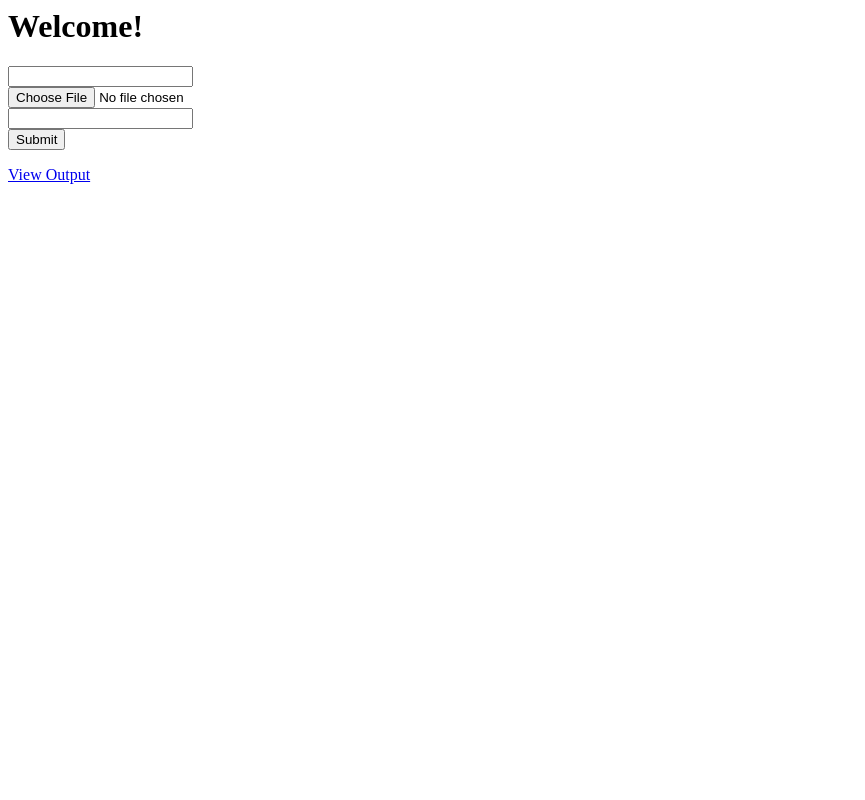
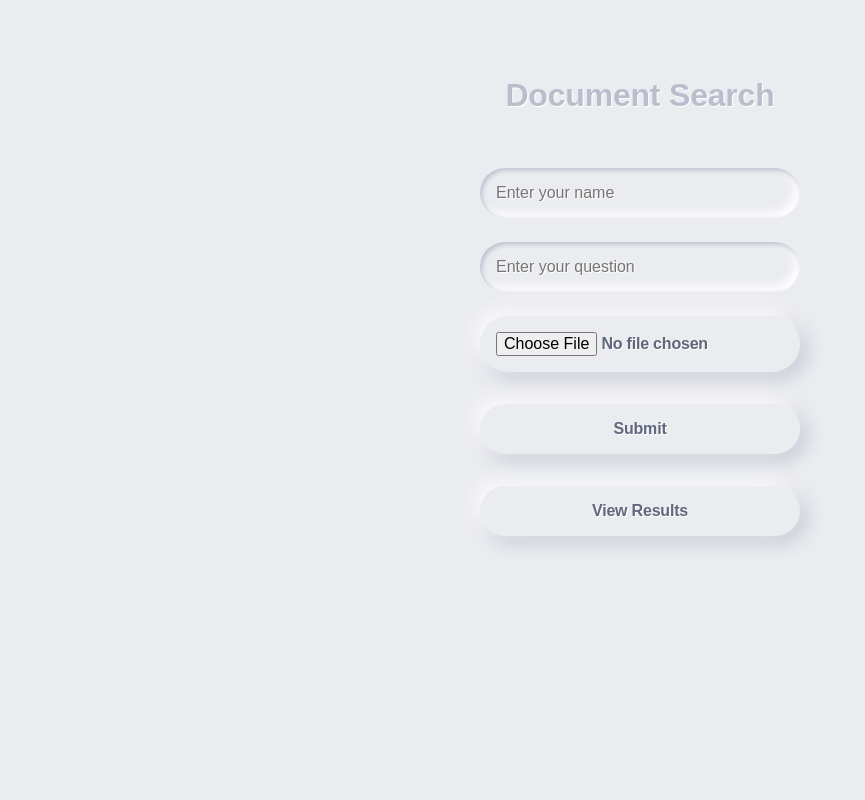
Before and after one commit to Sidaarth-55/FlightCancellation, a Django app: page /home/ in a window 1280 px wide. Shown: the whole page, without its empty margins (0-865 px from the left). Run offline with Django 5.2, Linux system fonts and the light colour scheme.

Commit message:
Integrated the Frontend part

```diff
--- a/FlightCancellation/settings.py
+++ b/FlightCancellation/settings.py
@@ -11,6 +11,7 @@ https://docs.djangoproject.com/en/5.0/ref/settings/
 """
 
 from pathlib import Path
+import os
 
 # Build paths inside the project like this: BASE_DIR / 'subdir'.
 BASE_DIR = Path(__file__).resolve().parent.parent
--- a/FlightCancellationApp/QuestionAnswer.py
+++ b/FlightCancellationApp/QuestionAnswer.py
@@ -32,7 +32,7 @@ def QA(question,context):
     tokenizer=AutoTokenizer.from_pretrained("meta-llama/llama-2-7b-chat-hf", cache_dir="/users/sid/LLMs")
 
     inputs=tokenizer(prompt, return_tensors="pt").to('mps')
-    outputs=model.generate(**inputs, max_new_tokens=20, temperature=0.1)
+    outputs=model.generate(**inputs, max_new_tokens=20, temperature=0.05)
     response= tokenizer.decode(outputs[0],skip_special_tokens=True)
 
 
--- a/FlightCancellationApp/forms.py
+++ b/FlightCancellationApp/forms.py
@@ -5,3 +5,12 @@ class PDFform(forms.ModelForm):
     class Meta:
         model=PDF
         fields=('name','file','question')
+
+    def __init__(self, *args, **kwargs):
+        super(PDFform, self).__init__(*args, **kwargs)
+        self.fields['name'].widget.attrs.update({'class': 'nameclass'})
+        self.fields['name'].widget.attrs['placeholder'] = 'Enter your name'
+        self.fields['question'].widget.attrs.update({'class': 'questionclass'})
+        self.fields['question'].widget.attrs['placeholder'] = 'Enter your question'
+        self.fields['file'].widget=forms.FileInput()
+        self.fields['file'].widget.attrs={'class':'fileuploadclass'}
--- /dev/null
+++ b/FlightCancellationApp/static/css/index.css
@@ -0,0 +1,121 @@
+body, html {
+  background-color: #EBECF0;
+}
+
+body, p, select, textarea, .fileuploadclass,.formsubmit,.viewresults {
+  font-family: "Montserrat", sans-serif;
+  letter-spacing: -0.2px;
+  font-size: 16px;
+}
+
+div, p {
+  color: #BABECC;
+  text-shadow: 1px 1px 1px #FFF;
+}
+
+form {
+  padding: 16px;
+  width: 320px;
+  margin: 0 auto;
+}
+
+.segment {
+  padding: 32px 0;
+  text-align: center;
+}
+
+label {
+  display: block;
+  margin-bottom: 24px;
+  width: 100%;
+}
+
+.fileuploadclass,.nameclass,.questionclass,.formsubmit,.viewresults {
+  border: 0;
+  outline: 0;
+  font-size: 16px;
+  border-radius: 320px;
+  padding: 16px;
+  background-color: #EBECF0;
+  text-shadow: 1px 1px 0 #FFF;
+}
+
+
+.nameclass,.questionclass {
+  margin-right: 8px;
+  box-shadow: inset 2px 2px 5px #BABECC, inset -5px -5px 10px #FFF;
+  width: 100%;
+  box-sizing: border-box;
+  transition: all 0.2s ease-in-out;
+  appearance: none;
+  -webkit-appearance: none;
+}
+.questionclass:focus {
+  box-shadow: inset 1px 1px 2px #BABECC, inset -1px -1px 2px #FFF;
+}
+.nameclass:focus {
+  box-shadow: inset 1px 1px 2px #BABECC, inset -1px -1px 2px #FFF;
+}
+
+
+.fileuploadclass,.formsubmit,.viewresults {
+  color: #61677C;
+  font-weight: bold;
+  box-shadow: -5px -5px 20px #FFF, 5px 5px 20px #BABECC;
+  transition: all 0.2s ease-in-out;
+  cursor: pointer;
+  font-weight: 600;
+}
+.fileuploadclass:hover {
+  box-shadow: -2px -2px 5px #FFF, 2px 2px 5px #BABECC;
+}
+.fileuploadclass:active {
+  box-shadow: inset 1px 1px 2px #BABECC, inset -1px -1px 2px #FFF;
+}
+
+.formsubmit:hover {
+  box-shadow: -2px -2px 5px #FFF, 2px 2px 5px #BABECC;
+}
+.formsubmit:active {
+  box-shadow: inset 1px 1px 2px #BABECC, inset -1px -1px 2px #FFF;
+}
+
+.fileuploadclass,.formsubmit,.viewresults {
+  display: block;
+  width: 100%;
+}
+.formsubmit{
+  margin-top: 32px;
+}
+a{
+  text-decoration: none;
+}
+.viewresults{
+  width:320px;
+  margin: 0 auto;
+  margin-top: 16px;
+}
+
+.viewresults:hover {
+  box-shadow: -2px -2px 5px #FFF, 2px 2px 5px #BABECC;
+}
+.viewresults:active {
+  box-shadow: inset 1px 1px 2px #BABECC, inset -1px -1px 2px #FFF;
+}
+
+
+.result{
+  margin-left: 20px;
+  font-size: 30px;
+}
+
+.result-box{
+  box-shadow: -5px -5px 20px #FFF, 5px 5px 20px #BABECC;
+  color: #61677C;
+  border-radius: 50px;
+  width: 500px;
+  height: 200px;
+  padding: 32px 0;
+  margin: 0 auto;
+  margin-top: 100px;
+}
--- a/FlightCancellationApp/templates/FlightCancellationApp/index.html
+++ b/FlightCancellationApp/templates/FlightCancellationApp/index.html
@@ -1,30 +1,39 @@
+{% load static %}
+<html>
+<head>
+<link rel="stylesheet" type="text/css" href="{% static 'css/index.css' %}">
+</head>
+<body>
+        <form method="POST" enctype="multipart/form-data">
+
+            <div class="segment">
+                <h1>Document Search</h1>
+            </div>
+
+            {% csrf_token %}
+
+            <label>
+                {{form.name}}
+            </label>
 
 
-<div>
-    <h1>Welcome!</h1>
-
-    <form method="POST" enctype="multipart/form-data">
-        {% csrf_token %}
-
-        <div>
-            {{form.name}}
-        </div>
-
-        <div>
-            {{form.file}}
-        </div>
-
-        <div>
-            {{form.question}}
-        </div>
-
-        <input type="submit"
-        value="Submit"
-        >
-    </form>
-
-    <a href="{% url 'output-view' %}"> View Output </a>
+            <label>
+                {{form.question}}
+            </label>
 
 
+            {{ form.file }}
 
-</div>
+            <input class="formsubmit" type="submit"
+            value="Submit"
+            >
+
+        </form>
+        <a href="{% url 'output-view' %}">
+            <button class="viewresults">View Results</button>
+        </a>
+
+        {% block content %}
+        {% endblock %}
+</body>
+</html>
--- a/FlightCancellationApp/views.py
+++ b/FlightCancellationApp/views.py
@@ -25,4 +25,6 @@ def output(request):
     text=file_to_text(base_dir+path[0])
     output=QA(question,text)
     os.remove(base_dir+path[0])
-    return render(request, 'FlightCancellationApp/results.html', {'outputs':output})
+    form=PDFform(request.POST, request.FILES)
+    context={'form': form,'outputs': output}
+    return render(request, 'FlightCancellationApp/results.html', context)
```
Also changed, not shown: FlightCancellationApp/templates/FlightCancellationApp/results.html (+7 -1 lines), FlightCancellationApp/templates/FlightCancellationApp/base.html (deleted).
